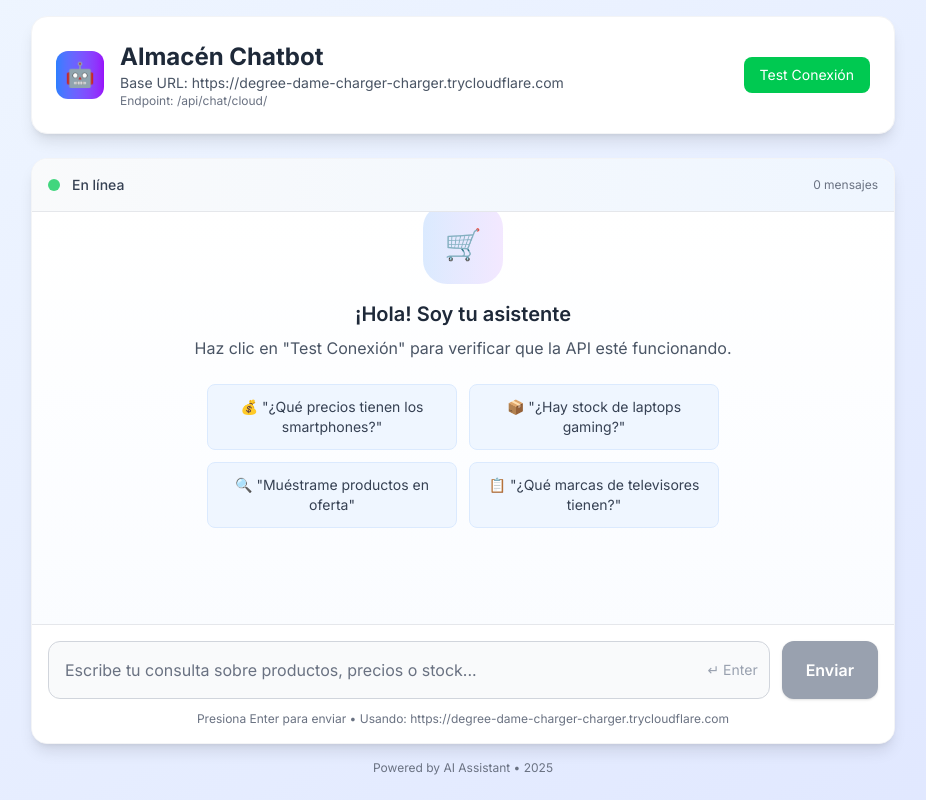
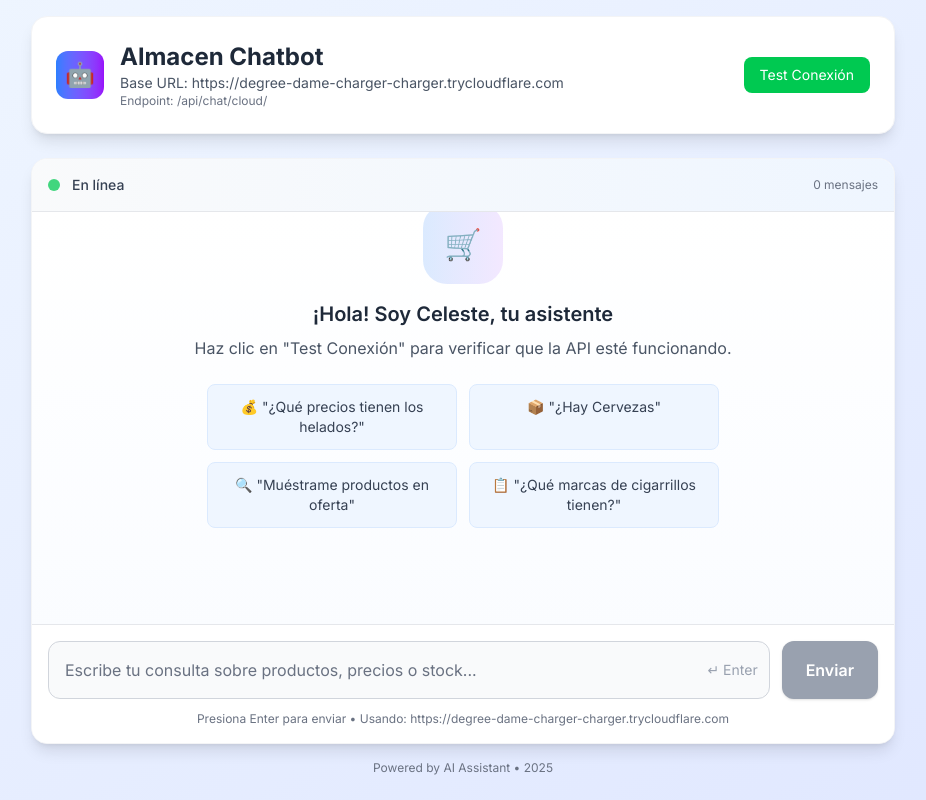
Before and after one commit to danitzn/sb_frontend, a Next.js app: page / in a window 1280 px wide. Shown: the whole page, without its empty margins (177-1103 px from the left). Built offline with nearby package versions, Linux system fonts and the light colour scheme.

Commit message:
cambios en vistas de chat

```diff
--- a/app/page.tsx
+++ b/app/page.tsx
@@ -161,7 +161,7 @@ export default function ChatPage() {
               </div>
               <div>
                 <h1 className="text-2xl font-bold text-gray-800">
-                  Almacén Chatbot
+                  Almacen Chatbot
                 </h1>
                 <p className="text-sm text-gray-600">
                   Base URL: {API_BASE_URL}
@@ -213,23 +213,23 @@ export default function ChatPage() {
                     <span className="text-3xl">🛒</span>
                   </div>
                   <h3 className="text-xl font-semibold text-gray-800 mb-2">
-                    ¡Hola! Soy tu asistente
+                    ¡Hola! Soy Celeste, tu asistente
                   </h3>
                   <p className="text-gray-600 mb-4">
                     Haz clic en "Test Conexión" para verificar que la API esté funcionando.
                   </p>
                   <div className="mt-6 grid grid-cols-1 md:grid-cols-2 gap-3 max-w-lg mx-auto">
                     <div className="bg-blue-50 rounded-lg p-3 text-sm text-gray-700 border border-blue-100">
-                      💰 "¿Qué precios tienen los smartphones?"
+                      💰 "¿Qué precios tienen los helados?"
                     </div>
                     <div className="bg-blue-50 rounded-lg p-3 text-sm text-gray-700 border border-blue-100">
-                      📦 "¿Hay stock de laptops gaming?"
+                      📦 "¿Hay Cervezas"
                     </div>
                     <div className="bg-blue-50 rounded-lg p-3 text-sm text-gray-700 border border-blue-100">
                       🔍 "Muéstrame productos en oferta"
                     </div>
                     <div className="bg-blue-50 rounded-lg p-3 text-sm text-gray-700 border border-blue-100">
-                      📋 "¿Qué marcas de televisores tienen?"
+                      📋 "¿Qué marcas de cigarrillos tienen?"
                     </div>
                   </div>
                 </div>
```
